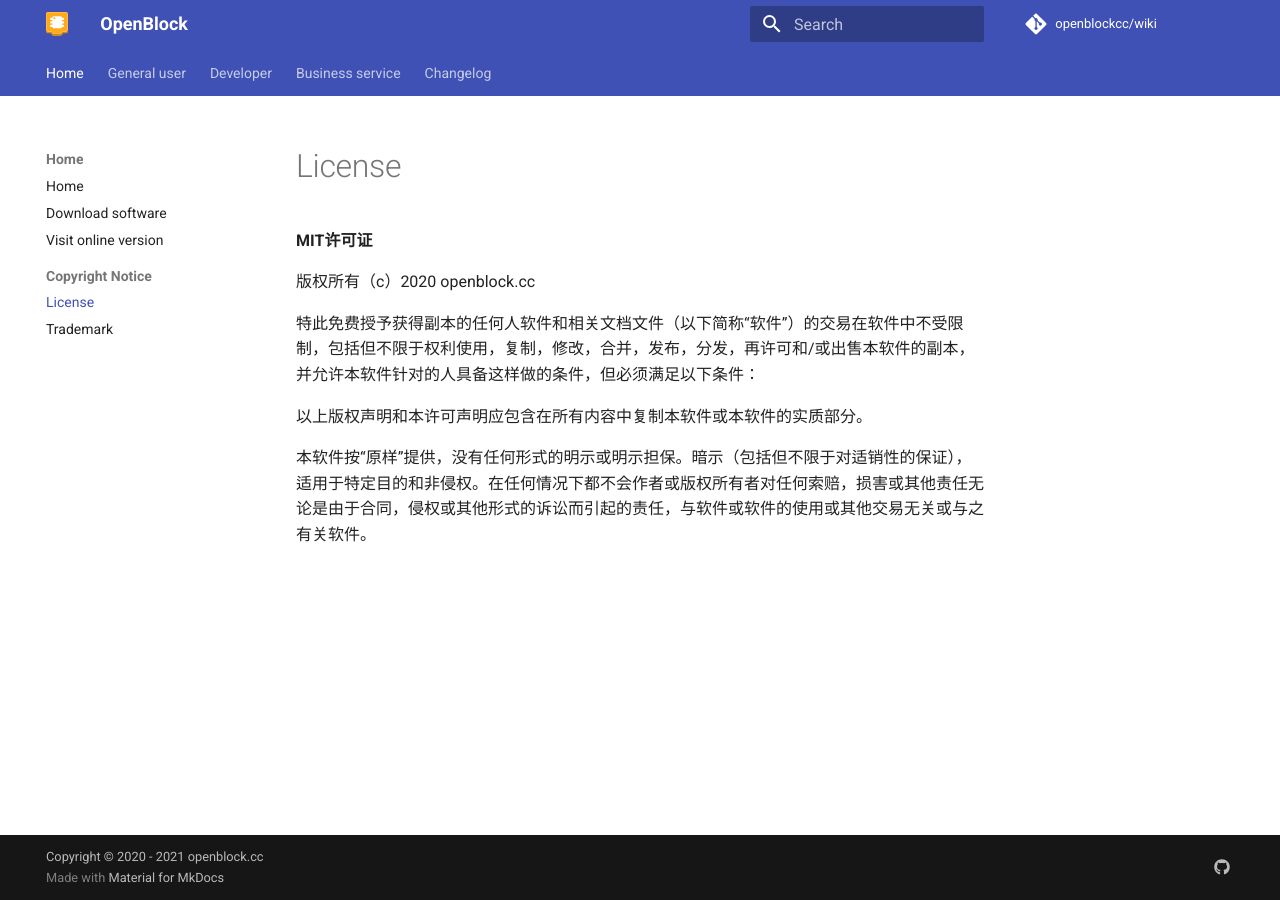
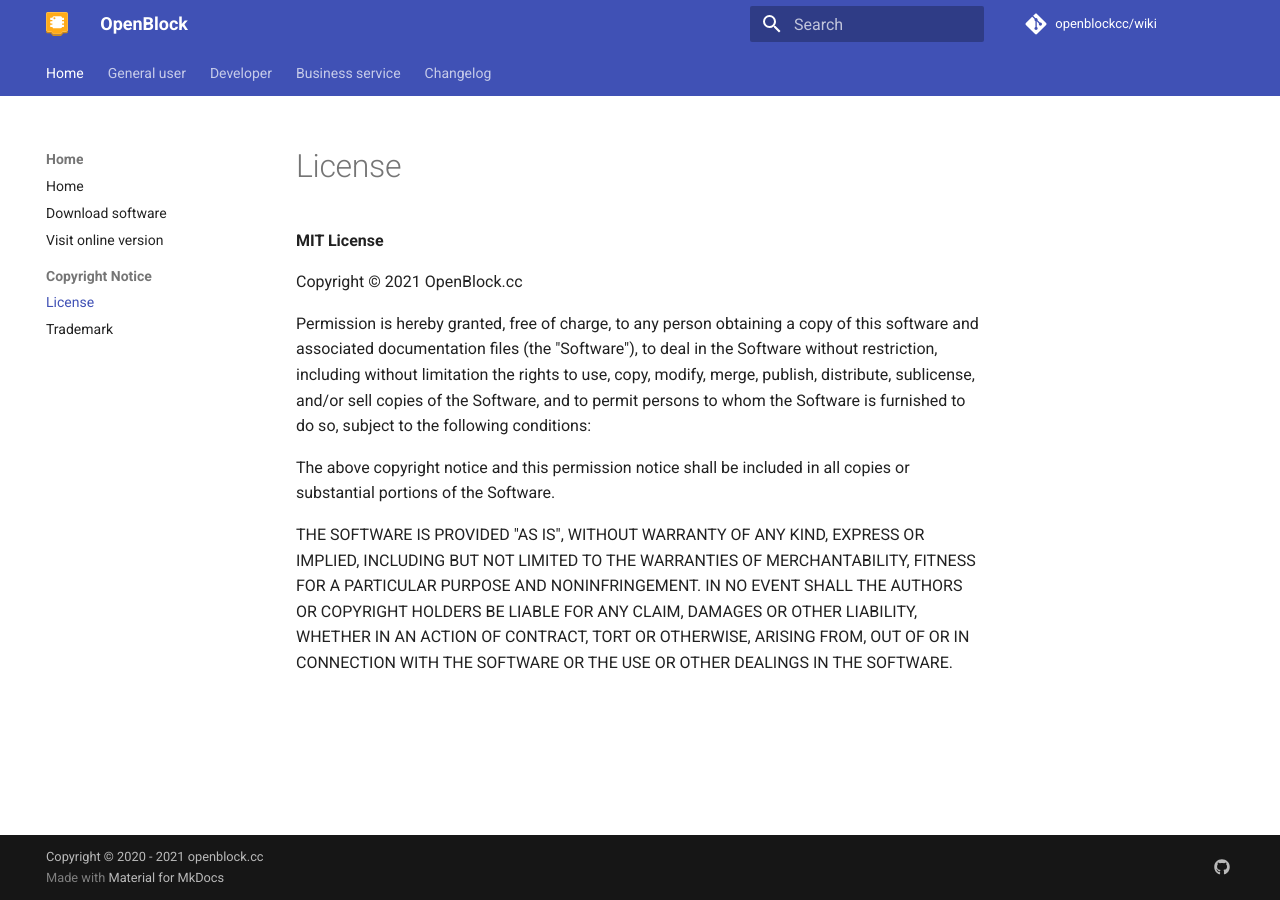
Before and after one commit to openblockcc/openblockcc.github.io, an MkDocs documentation site: the page built from docs/license.md, in a window 1280 px wide. Built offline with MkDocs 1.6.1 and Material for MkDocs 9.7.7, drawn with Linux system fonts in a browser that asks for light colours; comment, search, counter and statistics services are not loaded.

Commit message:
translate lisence

```diff
--- a/docs/license.md
+++ b/docs/license.md
@@ -1,9 +1,21 @@
-**MIT许可证**
+**MIT License**
 
-版权所有（c）2020 openblock.cc
+Copyright (c) 2021 OpenBlock.cc
 
-特此免费授予获得副本的任何人软件和相关文档文件（以下简称“软件”）的交易在软件中不受限制，包括但不限于权利使用，复制，修改，合并，发布，分发，再许可和/或出售本软件的副本，并允许本软件针对的人具备这样做的条件，但必须满足以下条件：
+Permission is hereby granted, free of charge, to any person obtaining a copy
+of this software and associated documentation files (the "Software"), to deal
+in the Software without restriction, including without limitation the rights
+to use, copy, modify, merge, publish, distribute, sublicense, and/or sell
+copies of the Software, and to permit persons to whom the Software is
+furnished to do so, subject to the following conditions:
 
-以上版权声明和本许可声明应包含在所有内容中复制本软件或本软件的实质部分。
+The above copyright notice and this permission notice shall be included in all
+copies or substantial portions of the Software.
 
-本软件按“原样”提供，没有任何形式的明示或明示担保。暗示（包括但不限于对适销性的保证），适用于特定目的和非侵权。在任何情况下都不会作者或版权所有者对任何索赔，损害或其他责任无论是由于合同，侵权或其他形式的诉讼而引起的责任，与软件或软件的使用或其他交易无关或与之有关软件。
+THE SOFTWARE IS PROVIDED "AS IS", WITHOUT WARRANTY OF ANY KIND, EXPRESS OR
+IMPLIED, INCLUDING BUT NOT LIMITED TO THE WARRANTIES OF MERCHANTABILITY,
+FITNESS FOR A PARTICULAR PURPOSE AND NONINFRINGEMENT. IN NO EVENT SHALL THE
+AUTHORS OR COPYRIGHT HOLDERS BE LIABLE FOR ANY CLAIM, DAMAGES OR OTHER
+LIABILITY, WHETHER IN AN ACTION OF CONTRACT, TORT OR OTHERWISE, ARISING FROM,
+OUT OF OR IN CONNECTION WITH THE SOFTWARE OR THE USE OR OTHER DEALINGS IN THE
+SOFTWARE.
```
Also changed, not shown: docs/trademark.md (+2 -2 lines).
